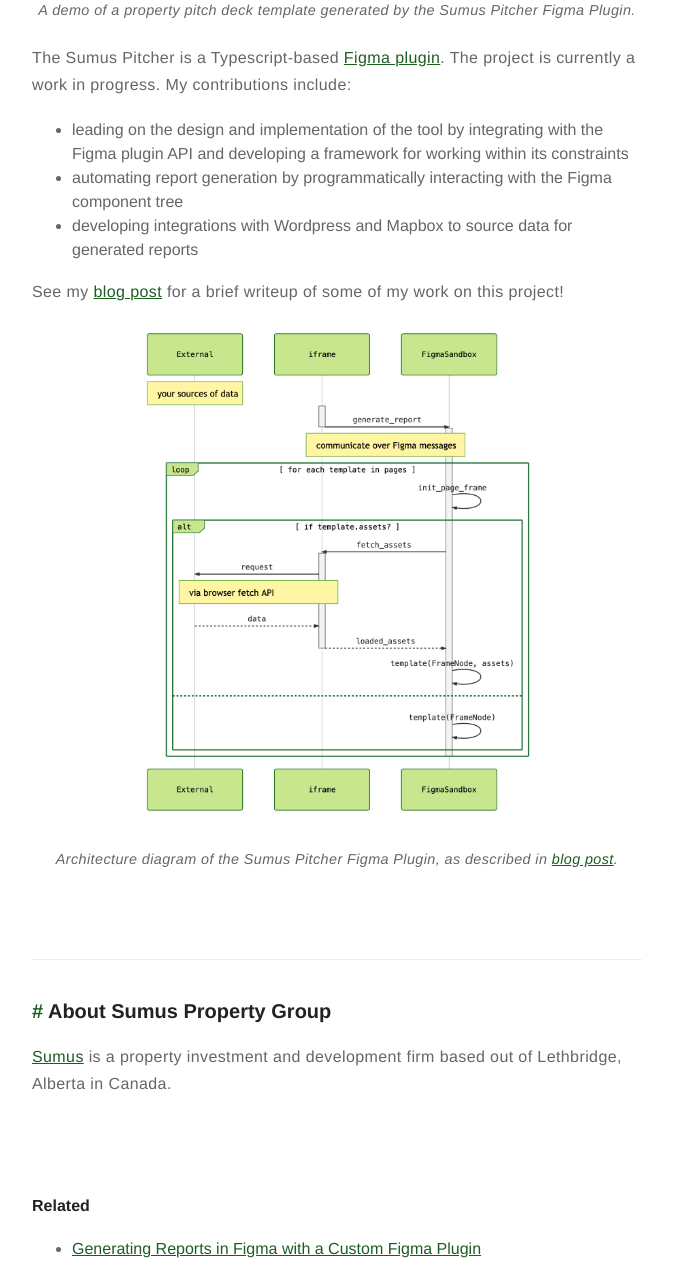
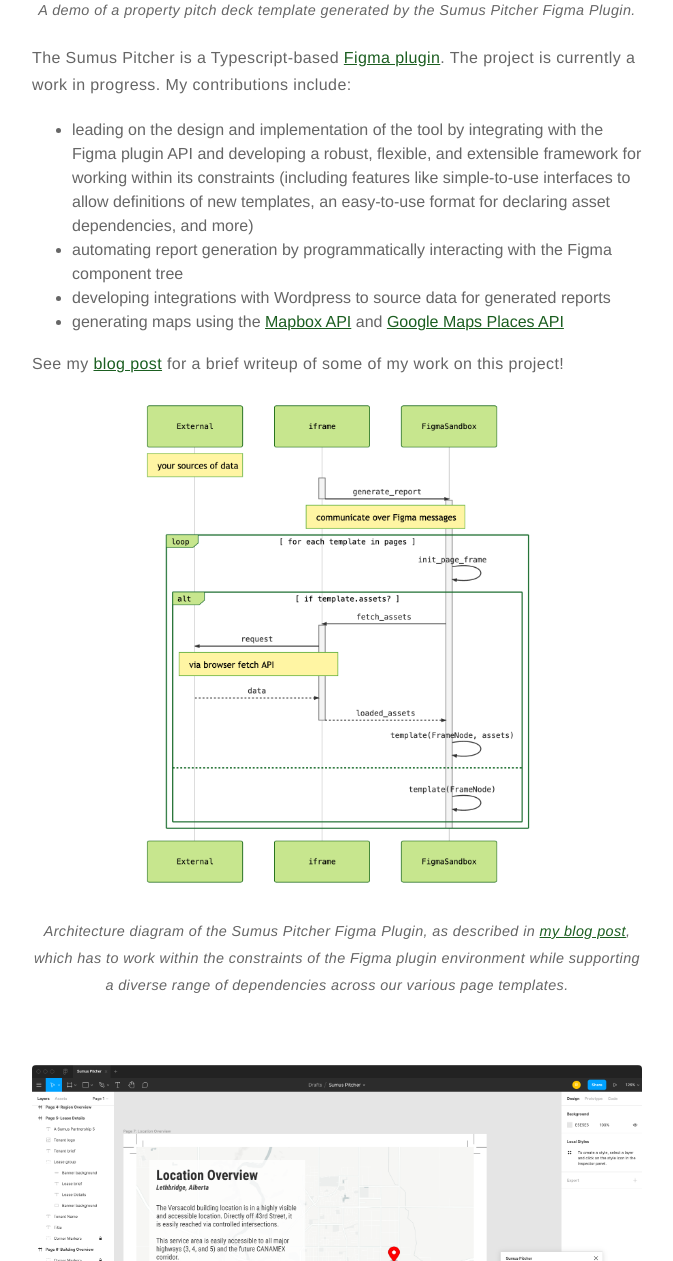
Before and after one commit to bobheadxi/bobheadxi.github.io, a Jekyll site: the page built from _posts/2019-10-1-sumus.md, in a window 1280 px wide and 1400 px high, scrolled down 1830 px, cut to the strip 139-1400 px from the top of the window. Shown: the whole strip, without its empty margins (303-976 px from the left). Built offline with Jekyll 4.4.1, drawn with Linux system fonts in a browser that asks for light colours; nearby versions of some CDN libraries; emoji names are drawn with the system emoji font; some of the changed text lies outside the part shown.

Commit message:
add more details to sumus pitcher

```diff
--- a/_posts/2019-10-1-sumus.md
+++ b/_posts/2019-10-1-sumus.md
@@ -66,9 +66,12 @@
 currently a work in progress. My contributions include:
 
 * leading on the design and implementation of the tool by integrating with the Figma plugin API
-  and developing a framework for working within its constraints
+  and developing a robust, flexible, and extensible framework for working within its constraints
+  (including features like simple-to-use interfaces to allow definitions of new templates, an
+  easy-to-use format for declaring asset dependencies, and more)
 * automating report generation by programmatically interacting with the Figma component tree
-* developing integrations with Wordpress and Mapbox to source data for generated reports
+* developing integrations with Wordpress to source data for generated reports
+* generating maps using the [Mapbox API](https://www.mapbox.com/) and [Google Maps Places API](https://developers.google.com/places/web-service/intro)
 
 See my [blog post](/figma-report-plugin) for a brief writeup of some of my work on this project!
 
@@ -79,7 +82,21 @@
 <p align="center">
     <i style="font-size:90%;">
     Architecture diagram of the Sumus Pitcher Figma Plugin, as described in
-    <a href="/figma-report-plugin">blog post</a>.
+    <a href="/figma-report-plugin">my blog post</a>, which has to work within the constraints of
+    the Figma plugin environment while supporting a diverse range of dependencies across our various
+    page templates.
+    </i>
+</p>
+
+<br />
+
+<p align="center">
+    <img src="/assets/images/experience/sumus/pitcher-map.png" />
+</p>
+
+<p align="center">
+    <i style="font-size:90%;">
+    A demo of some maps generated with the Mapbox API by the Sumus Pitcher plugin.
     </i>
 </p>
 
```
Also changed, not shown: assets/images/experience/sumus/pitcher-map.png (added).
